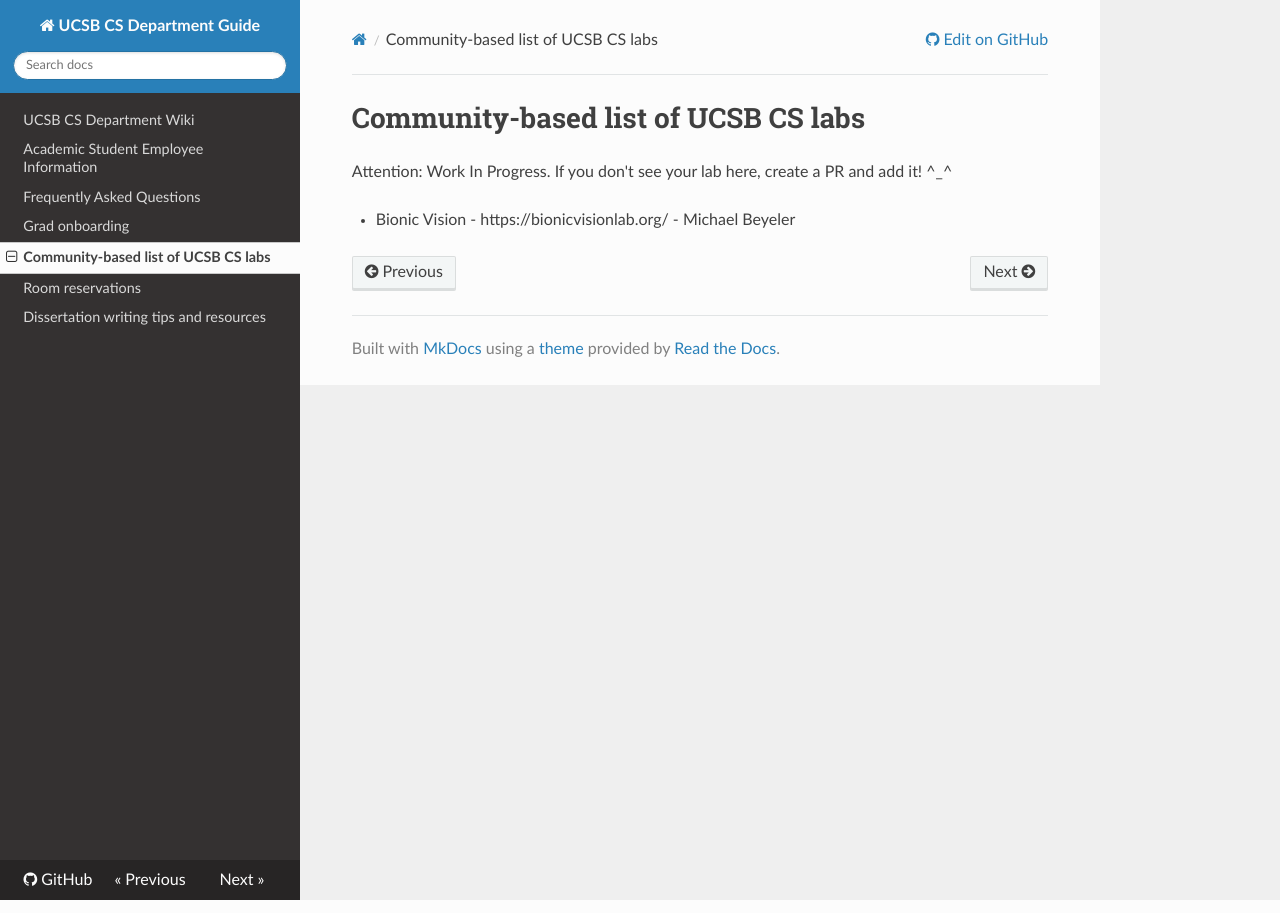
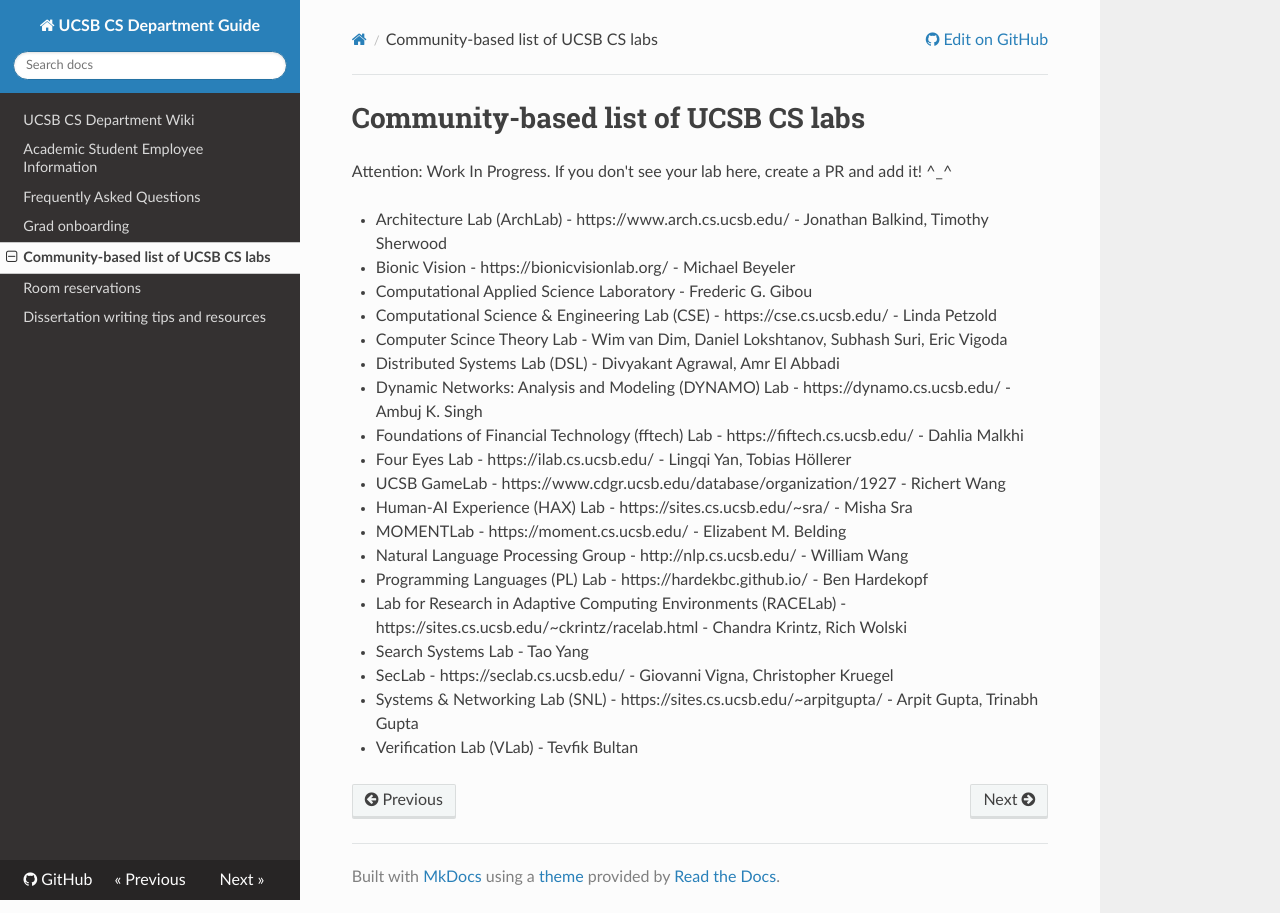
Before and after one commit to UCSB-CompSci-Grads/ucsb-compsci-grads.github.io, an MkDocs documentation site: the page built from wiki/labs.md, in a window 1280 px wide. Built offline with MkDocs 1.6.1, drawn with Linux system fonts in a browser that asks for light colours; nearby versions of some CDN libraries.

Commit message:
Update labs.md

```diff
--- a/wiki/labs.md
+++ b/wiki/labs.md
@@ -2,4 +2,22 @@
 
 Attention: Work In Progress. If you don't see your lab here, create a PR and add it! ^_^
 
+- Architecture Lab (ArchLab) - https://www.arch.cs.ucsb.edu/ - Jonathan Balkind, Timothy Sherwood
 - Bionic Vision - https://bionicvisionlab.org/ - Michael Beyeler
+- Computational Applied Science Laboratory - Frederic G. Gibou
+- Computational Science & Engineering Lab (CSE) - https://cse.cs.ucsb.edu/ - Linda Petzold
+- Computer Scince Theory Lab - Wim van Dim, Daniel Lokshtanov, Subhash Suri, Eric Vigoda
+- Distributed Systems Lab (DSL) - Divyakant Agrawal, Amr El Abbadi
+- Dynamic Networks: Analysis and Modeling (DYNAMO) Lab - https://dynamo.cs.ucsb.edu/ - Ambuj K. Singh
+- Foundations of Financial Technology (fftech) Lab - https://fiftech.cs.ucsb.edu/ - Dahlia Malkhi
+- Four Eyes Lab - https://ilab.cs.ucsb.edu/ - Lingqi Yan, Tobias Höllerer
+- UCSB GameLab - https://www.cdgr.ucsb.edu/database/organization/1927 - Richert Wang
+- Human-AI Experience (HAX) Lab - https://sites.cs.ucsb.edu/~sra/ - Misha Sra
+- MOMENTLab - https://moment.cs.ucsb.edu/ - Elizabent M. Belding
+- Natural Language Processing Group - http://nlp.cs.ucsb.edu/ - William Wang
+- Programming Languages (PL) Lab - https://hardekbc.github.io/ - Ben Hardekopf
+- Lab for Research in Adaptive Computing Environments (RACELab) - https://sites.cs.ucsb.edu/~ckrintz/racelab.html - Chandra Krintz, Rich Wolski
+- Search Systems Lab - Tao Yang
+- SecLab - https://seclab.cs.ucsb.edu/ - Giovanni Vigna, Christopher Kruegel
+- Systems & Networking Lab (SNL) - https://sites.cs.ucsb.edu/~arpitgupta/ - Arpit Gupta, Trinabh Gupta
+- Verification Lab (VLab) - Tevfik Bultan
```
